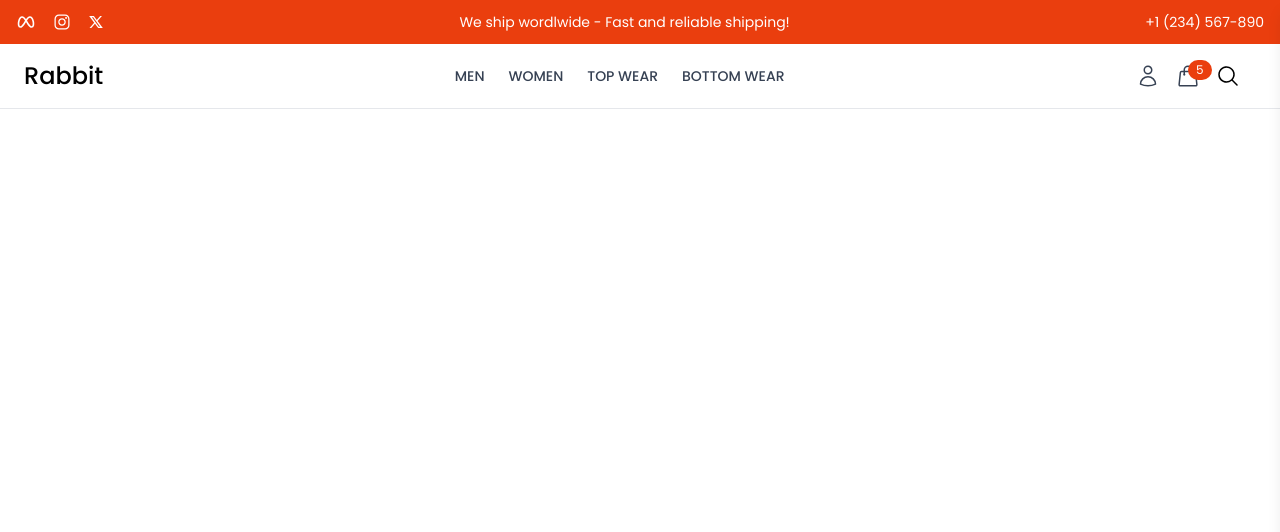
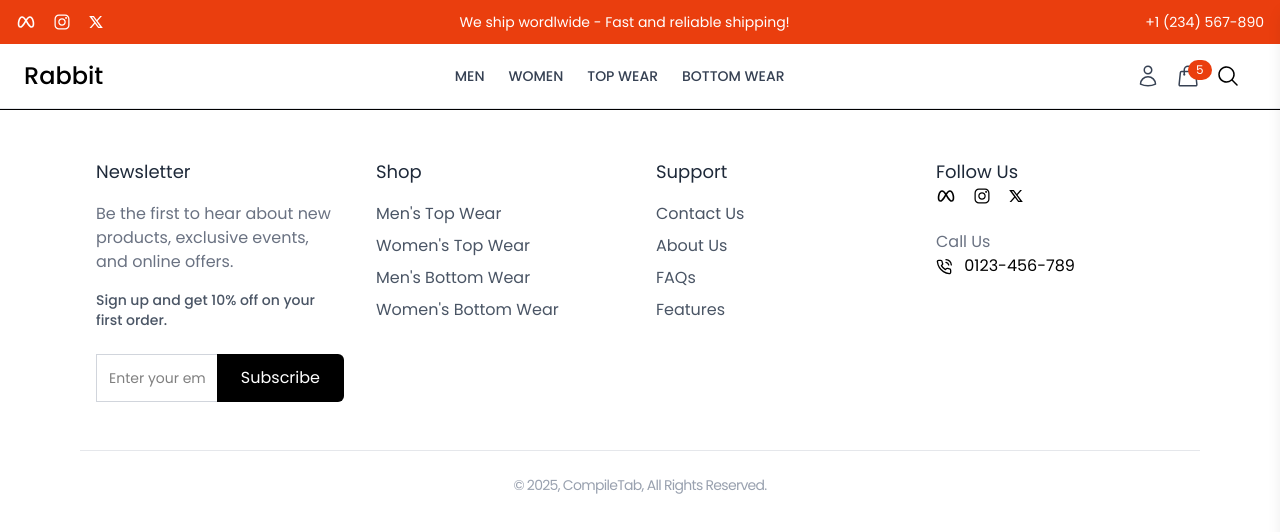
Before and after one commit to nidhii1401/E-Commerce-Website, a React (Vite) app in the folder FrontEnd/: page / in a window 1280 px wide. Shown: the top 532 px of the page. Built offline with nearby package versions, Linux system fonts and the light colour scheme.

Commit message:
"footer completed"

```diff
--- /dev/null
+++ b/FrontEnd/src/components/Common/Footer.jsx
@@ -0,0 +1,141 @@
+import React from "react";
+import { FiPhoneCall } from "react-icons/fi";
+import { IoLogoInstagram } from "react-icons/io";
+import { RiTwitterXLine } from "react-icons/ri";
+import { TbBrandMeta } from "react-icons/tb";
+import { Link } from "react-router-dom";
+
+const Footer = () => {
+  return (
+    <footer className="border-t py-12 px-20">
+      <div className="container mx-auto grid grid-cols-1 sm:grid-cols-4 gap-8 px-4">
+        <div>
+          <h3 className="text-lg text-gray-800 mb-4">Newsletter</h3>
+          <p className="text-gray-500 mb-4">
+            Be the first to hear about new products, exclusive events, and
+            online offers.
+          </p>
+          <p className="font-medium text-sm text-gray-600 mb-6">
+            Sign up and get 10% off on your first order.
+          </p>
+
+          {/* Newsletter form */}
+          <form className="flex">
+            <input
+              type="email"
+              placeholder="Enter your email"
+              className="p-3 w-full text-sm border-t border-l border-b border-gray-300 rounded-all-md focus:outline-none focus:ring-2
+              focus:ring-gray-500 transition-all"
+              required
+            />
+            <button
+              type="submit"
+              className="bg-black text-white px-6 py-3 rounded-r-md hover:bg-gray-800 transition-all "
+            >
+              Subscribe
+            </button>
+          </form>
+        </div>
+
+        {/* Shoping Links */}
+        <div>
+          <h3 className="text-lg text-gray-800 mb-4">Shop</h3>
+          <ul className="space-y-2 text-gray-600">
+            <li>
+              <Link to="#" className="hover:text-gray-800 transition-colors">
+                Men's Top Wear
+              </Link>
+            </li>
+            <li>
+              <Link to="#" className="hover:text-gray-800 transition-colors">
+                Women's Top Wear
+              </Link>
+            </li>
+            <li>
+              <Link to="#" className="hover:text-gray-800 transition-colors">
+                Men's Bottom Wear
+              </Link>
+            </li>
+            <li>
+              <Link to="#" className="hover:text-gray-800 transition-colors">
+                Women's Bottom Wear
+              </Link>
+            </li>
+          </ul>
+        </div>
+        {/* Support links */}
+        <div>
+          <h3 className="text-lg text-gray-800 mb-4">Support</h3>
+          <ul className="space-y-2 text-gray-600">
+            <li>
+              <Link to="#" className="hover:text-gray-800 transition-colors">
+                Contact Us
+              </Link>
+            </li>
+            <li>
+              <Link to="#" className="hover:text-gray-800 transition-colors">
+                About Us
+              </Link>
+            </li>
+            <li>
+              <Link to="#" className="hover:text-gray-800 transition-colors">
+                FAQs
+              </Link>
+            </li>
+            <li>
+              <Link to="#" className="hover:text-gray-800 transition-colors">
+                Features
+              </Link>
+            </li>
+          </ul>
+        </div>
+        {/* follow us */}
+        <div>
+          <h3 className="text-lg text-gray-800 mb-">Follow Us</h3>
+          <div className="flex items-center space-x-4 mb-6">
+            <a
+              href="https://www.facebook.com"
+              target="_blank"
+              rel="nooper noreferrer"
+              className="hover:text-gray-500"
+            >
+              <TbBrandMeta className="h-5 w-5" />
+            </a>
+
+            <a
+              href="https://www.facebook.com"
+              target="_blank"
+              rel="nooper noreferrer"
+              className="hover:text-gray-500"
+            >
+              <IoLogoInstagram className="h-5 w-5" />
+            </a>
+
+            <a
+              href="https://www.facebook.com"
+              target="_blank"
+              rel="nooper noreferrer"
+              className="hover:text-gray-500"
+            >
+              <RiTwitterXLine className="h-4 w-4" />
+            </a>
+          </div>
+          <p className="text-gray-500">Call Us</p>
+          <p>
+            <FiPhoneCall className="inline-block mr-2"  />{" "}
+            0123-456-789
+          </p>
+        </div>
+      </div>
+
+      {/* Footer bottom */}
+      <div className="container mx-auto mt-12 px-4 lg:px-0 border-t border-gray-200 pt-6">
+        <p className="text-gray-400 text-sm tracking-tighter text-center">
+            © 2025, CompileTab, All Rights Reserved.
+        </p>
+      </div>
+    </footer>
+  );
+};
+
+export default Footer;
--- a/FrontEnd/src/components/Layout/UserLayout.jsx
+++ b/FrontEnd/src/components/Layout/UserLayout.jsx
@@ -1,5 +1,6 @@
 import React from 'react'
 import Header from '../Common/Header'
+import Footer from '../Common/Footer'
 
 const UserLayout = () => {
   return (
@@ -9,6 +10,7 @@
 
     {/* main content */}
     {/* Footer */}
+    <Footer/>
 
 
     </>
```
